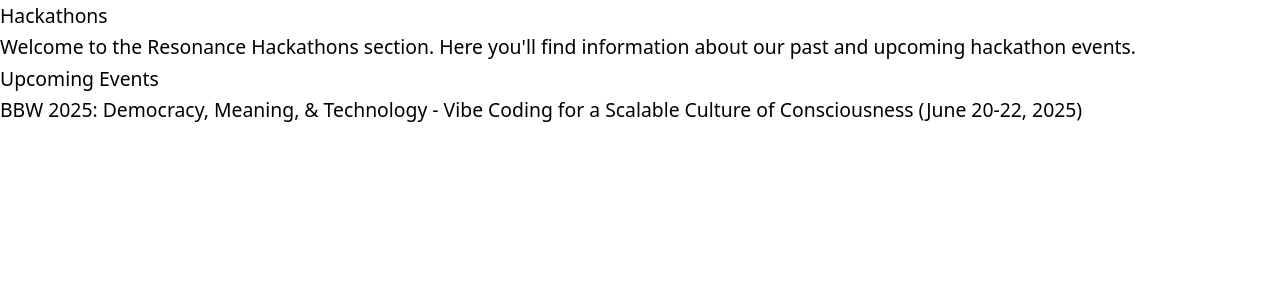
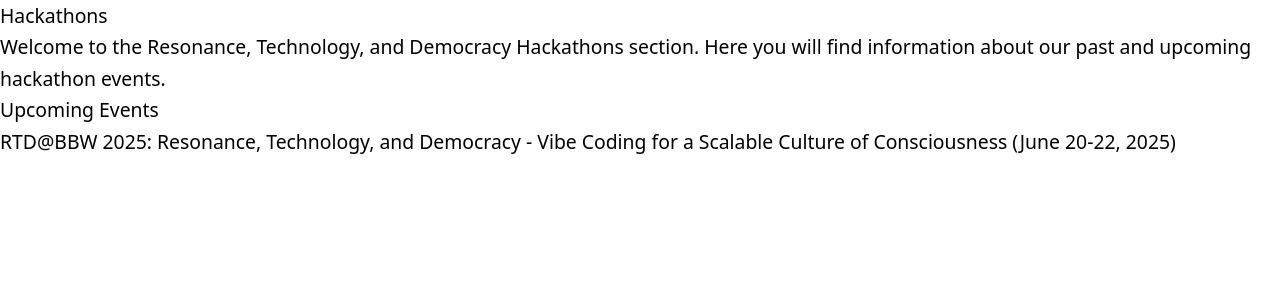
Before and after one commit to SocialResonance/wiki-next, a Next.js app: page /hackathons in a window 1280 px wide. Shown: the top 300 px of the page. Built offline with nearby package versions, Linux system fonts and the light colour scheme.

Commit message:
Update index.mdx

```diff
--- a/pages/hackathons/index.mdx
+++ b/pages/hackathons/index.mdx
@@ -1,7 +1,7 @@
 # Hackathons
 
-Welcome to the Resonance Hackathons section. Here you'll find information about our past and upcoming hackathon events.
+Welcome to the Resonance, Technology, and Democracy Hackathons section. Here you will find information about our past and upcoming hackathon events.
 
 ## Upcoming Events
 
-- [BBW 2025: Democracy, Meaning, & Technology](/hackathons/bbw_2025) - Vibe Coding for a Scalable Culture of Consciousness (June 20-22, 2025)
+- [RTD@BBW 2025: Resonance, Technology, and Democracy](/hackathons/rtd_bbw_2025) - Vibe Coding for a Scalable Culture of Consciousness (June 20-22, 2025)
```
